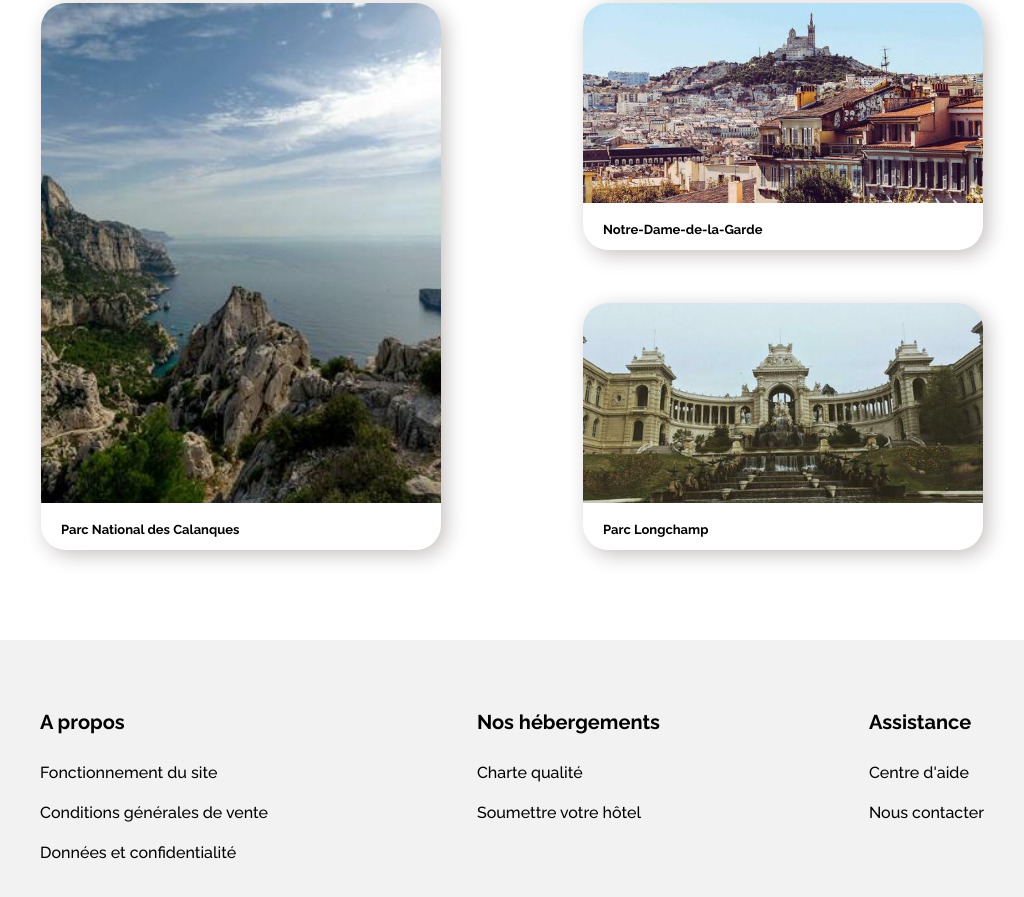
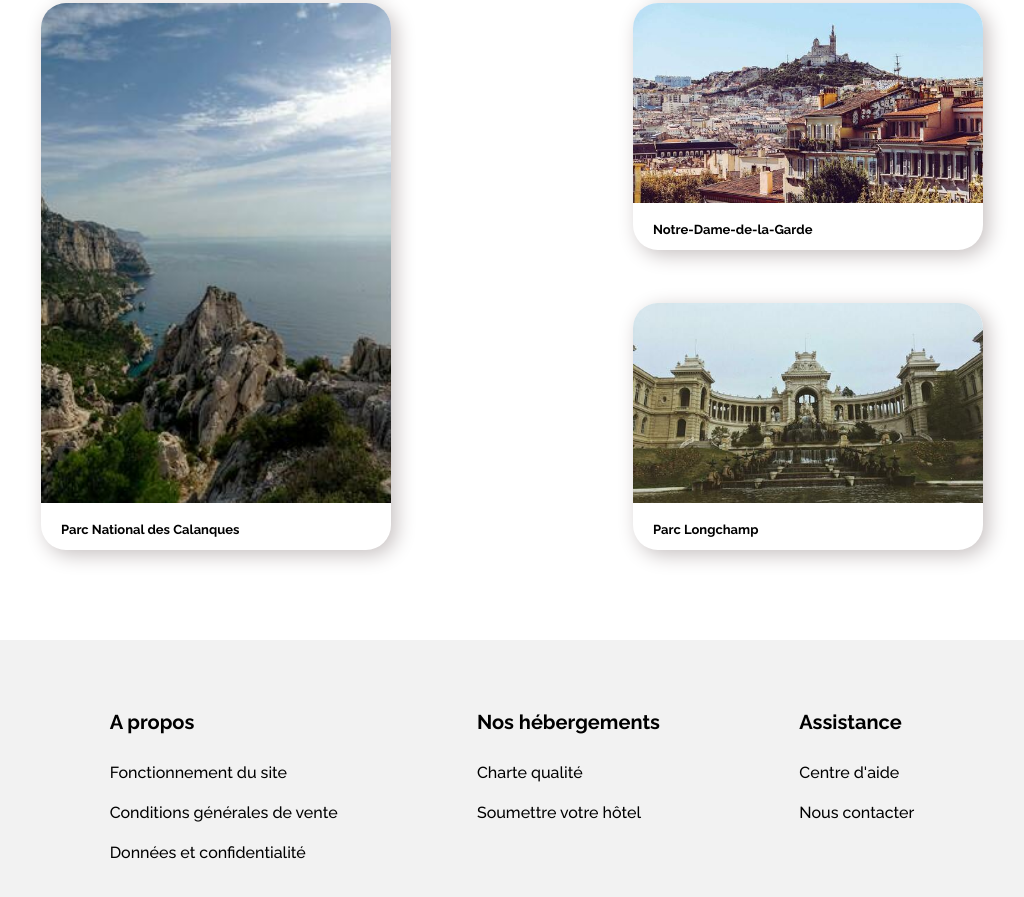
Before and after one commit to chris496/ChristopheDumas_2_25012021, a plain HTML site: page index.html in a window 1024 px wide. Shown: the part 2713-3610 px from the top of the page. Drawn offline with Linux system fonts and the light colour scheme.

Commit message:
modification footer + modification taille img activities queries <1024

```diff
--- a/style.css
+++ b/style.css
@@ -482,7 +482,7 @@ footer{
 .footer__list{
     width: 75%;
     display: flex;
-    justify-content: space-between;
+    justify-content: space-around;
     margin-left: 40px;
     padding: 4rem;
 }
@@ -830,7 +830,7 @@ footer{
 
 .activities__list__detail img{
     object-fit: cover;
-    width: 40rem;
+    width: 35rem;
     border-radius: 2.5rem 2.5rem 0 0;
 }
 
```
